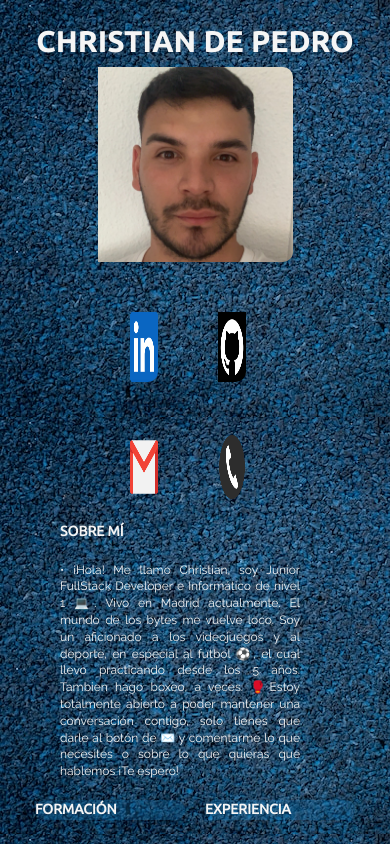
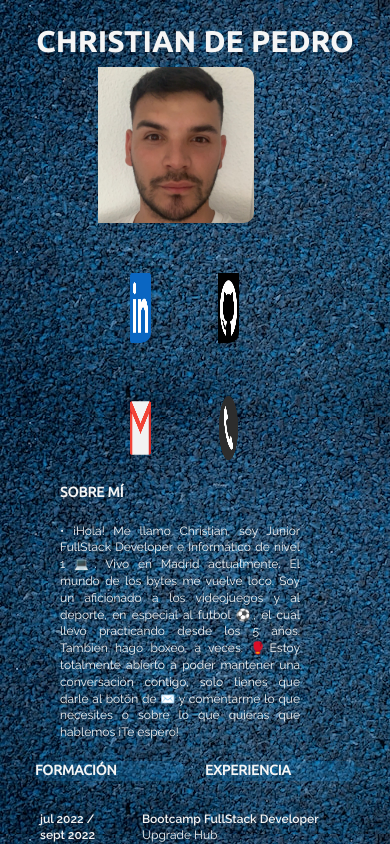
Before and after one commit to cdpex00/CV, a React (Create React App) app: page / in a window 390 px wide. Shown: the top 844 px of the page. Built offline with nearby package versions, Linux system fonts and the light colour scheme.

Commit message:
Probando el responsive

```diff
--- a/src/components/Hero.scss
+++ b/src/components/Hero.scss
@@ -8,9 +8,9 @@
 
 
     img {
-        width: 50%;
+        width: 40%;
         @media screen and (min-width: 1200px) {
-            width: 350px;
+            width: 300px;
             border-radius: 10px;
             margin-top: 40px;
             box-shadow: 0px 4px 8px 1px #0000000d;
@@ -54,6 +54,14 @@
     margin-left: 25%;
     margin-bottom: -20px;
 
+    @media screen and (max-width: 900px){
+    display: flex;
+    flex-wrap: wrap;
+    flex-direction: row;
+    justify-content: center;
+    justify-content: space-evenly;
+    width: 50%;
+    }
 
     img{
     width: 70px;
@@ -61,7 +69,7 @@
     align-items: center;
     padding-top: 420px;
     @media screen and (max-width: 900px) {
-        width: 40%;
+        width: 30%;
         border-radius: 10px;
         box-shadow: 0px 4px 8px 1px #0000000d;
         align-items: center;
```
